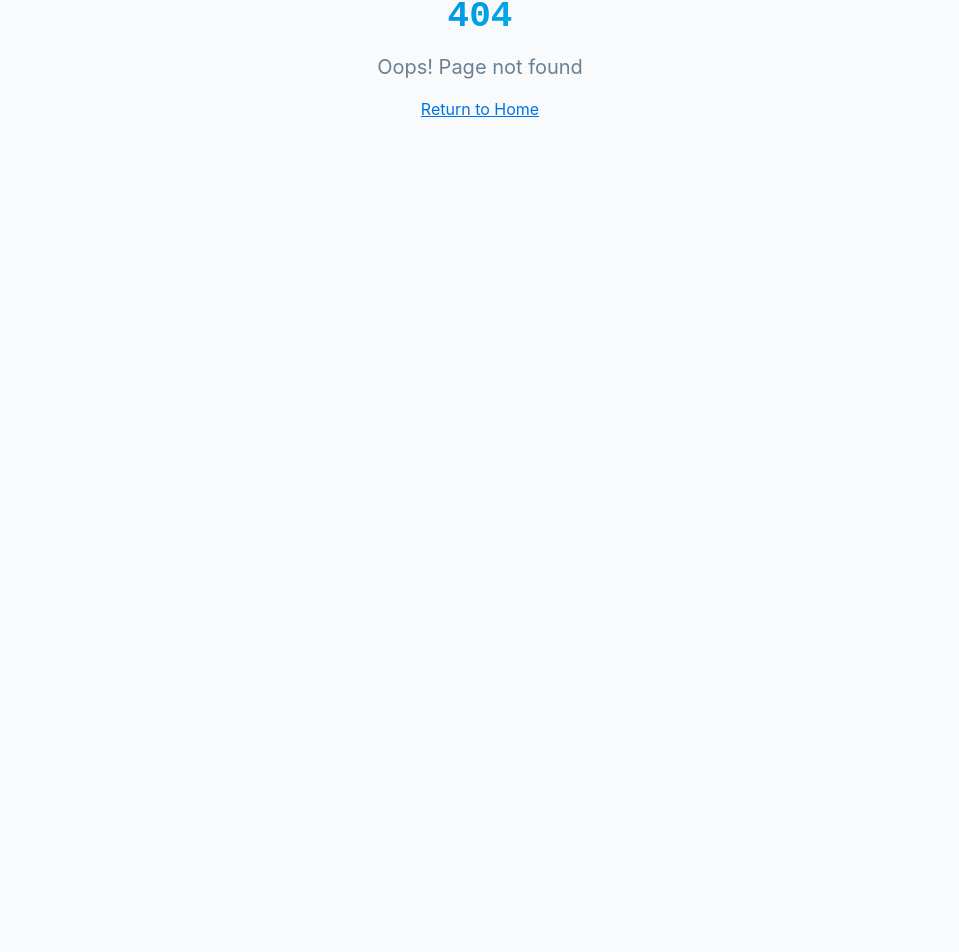
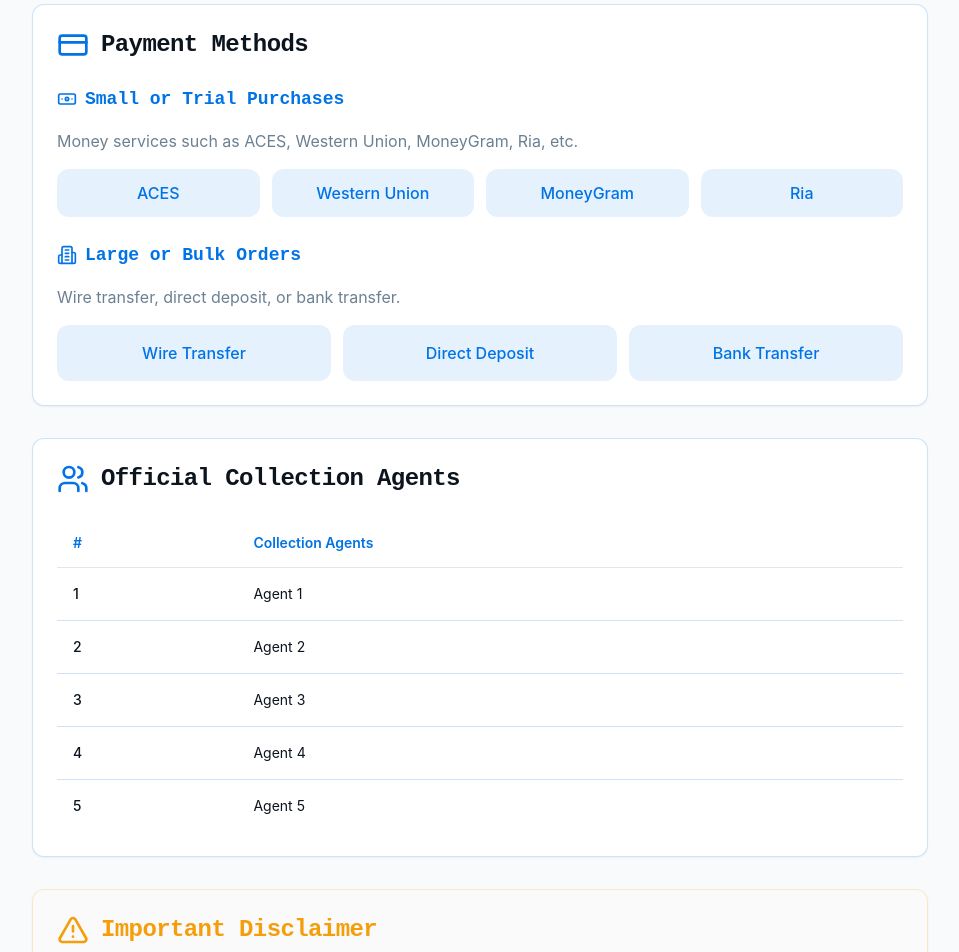
Before and after one commit to xvxxx/ata-elektronik, a React (Vite) app: page /collection-agents.html in a window 1280 px wide. Before the commit this address had no page. Shown: the part 341-1293 px from the top of the page, without its empty margins (160-1119 px from the left). Before the commit the page ends 800 px from the top, so only its background shows below. Built offline with nearby package versions, Linux system fonts and the light colour scheme.

Commit message:
Update pages and footer icons
Convert pages to HTML, update About page content, enhance Contact page with distribution outlets and map, create "Collection Agents / Accounts Payable" page, and replace footer icons.

```diff
--- a/src/App.tsx
+++ b/src/App.tsx
@@ -17,6 +17,7 @@ import MetalDetectors from "./pages/MetalDetectors";
 import AudioAccessories from "./pages/AudioAccessories";
 import FAQ from "./pages/FAQ";
 import PaymentMethods from "./pages/PaymentMethods";
+import CollectionAgents from "./pages/CollectionAgents";
 
 const queryClient = new QueryClient();
 
@@ -28,18 +29,19 @@ const App = () => (
       <BrowserRouter>
         <Routes>
           <Route path="/" element={<HomePage />} />
-          <Route path="/about" element={<AboutPage />} />
-          <Route path="/services" element={<ServicesPage />} />
-          <Route path="/contact" element={<ContactPage />} />
-          <Route path="/smartphones-wearables" element={<SmartphonesWearables />} />
-          <Route path="/gaming-entertainment" element={<GamingEntertainment />} />
-          <Route path="/smart-home" element={<SmartHome />} />
-          <Route path="/laptops-computing" element={<LaptopsComputing />} />
-          <Route path="/power-tools" element={<PowerTools />} />
-          <Route path="/metal-detectors" element={<MetalDetectors />} />
-          <Route path="/audio-accessories" element={<AudioAccessories />} />
-          <Route path="/faq" element={<FAQ />} />
-          <Route path="/payment-methods" element={<PaymentMethods />} />
+          <Route path="/about.html" element={<AboutPage />} />
+          <Route path="/services.html" element={<ServicesPage />} />
+          <Route path="/contact.html" element={<ContactPage />} />
+          <Route path="/smartphones-wearables.html" element={<SmartphonesWearables />} />
+          <Route path="/gaming-entertainment.html" element={<GamingEntertainment />} />
+          <Route path="/smart-home.html" element={<SmartHome />} />
+          <Route path="/laptops-computing.html" element={<LaptopsComputing />} />
+          <Route path="/power-tools.html" element={<PowerTools />} />
+          <Route path="/metal-detectors.html" element={<MetalDetectors />} />
+          <Route path="/audio-accessories.html" element={<AudioAccessories />} />
+          <Route path="/faq.html" element={<FAQ />} />
+          <Route path="/payment-methods.html" element={<PaymentMethods />} />
+          <Route path="/collection-agents.html" element={<CollectionAgents />} />
           {/* ADD ALL CUSTOM ROUTES ABOVE THE CATCH-ALL "*" ROUTE */}
           <Route path="*" element={<NotFound />} />
         </Routes>
--- a/src/components/Footer.tsx
+++ b/src/components/Footer.tsx
@@ -1,4 +1,4 @@
-import { Mail, Phone, MapPin, Linkedin, Twitter, Facebook, Zap } from 'lucide-react';
+import { Mail, Phone, MapPin, Zap } from 'lucide-react';
 import { Link } from 'react-router-dom';
 
 const Footer = () => {
@@ -26,9 +26,9 @@ const Footer = () => {
   };
 
   const socialLinks = [
-    { name: 'LinkedIn', icon: Linkedin, href: '#' },
-    { name: 'Twitter', icon: Twitter, href: '#' },
-    { name: 'Facebook', icon: Facebook, href: '#' },
+    { name: 'Call', icon: Phone, href: 'tel:+4915215738607' },
+    { name: 'Email', icon: Mail, href: 'mailto:sales@ata-elektronik.de' },
+    { name: 'WhatsApp', icon: Phone, href: 'https://wa.me/4915215738607' },
   ];
 
   return (
@@ -58,15 +58,15 @@ const Footer = () => {
             <div className="space-y-3">
               <div className="flex items-center space-x-3 text-sm text-muted-foreground">
                 <MapPin className="h-4 w-4 text-primary" />
-                <span>Musterstraße 123, 12345 Berlin, Germany</span>
+                <span>Berliner Str. 150, 42277 Wuppertal, Germany</span>
               </div>
               <div className="flex items-center space-x-3 text-sm text-muted-foreground">
                 <Phone className="h-4 w-4 text-primary" />
-                <span>+49 (0) 30 12345678</span>
+                <span>+49 152 157 386 07</span>
               </div>
               <div className="flex items-center space-x-3 text-sm text-muted-foreground">
                 <Mail className="h-4 w-4 text-primary" />
-                <span>info@ata-elektronik.de</span>
+                <span>sales@ata-elektronik.de</span>
               </div>
             </div>
 
--- a/src/components/Navigation.tsx
+++ b/src/components/Navigation.tsx
@@ -19,10 +19,10 @@ const Navigation = () => {
 
   const navigation = [
     { name: 'Home', href: '/' },
-    { name: 'About', href: '/about' },
-    { name: 'Services', href: '/services' },
-    { name: 'Contact', href: '/contact' },
-    { name: 'FAQ', href: '/faq' },
+    { name: 'About', href: '/about.html' },
+    { name: 'Services', href: '/services.html' },
+    { name: 'Contact', href: '/contact.html' },
+    { name: 'FAQ', href: '/faq.html' },
   ];
 
   const isActive = (path: string) => location.pathname === path;
--- a/src/pages/About.tsx
+++ b/src/pages/About.tsx
@@ -175,42 +175,51 @@ const AboutPage = () => {
         </div>
       </section>
 
-      {/* Company Timeline */}
+      {/* Product Categories */}
       <section className="py-20 bg-card border-y border-border">
         <div className="max-w-7xl mx-auto px-4 sm:px-6 lg:px-8">
           <div className="text-center mb-16">
             <h2 className="text-3xl md:text-4xl font-display font-bold text-foreground mb-4">
-              Our <span className="gradient-text">Journey</span>
+              Product <span className="gradient-text">Categories</span>
             </h2>
             <p className="text-lg text-muted-foreground max-w-3xl mx-auto">
-              Key milestones that have shaped our growth and established our position as a leading electronic components supplier.
+              We offer a broad portfolio of electronic products, carefully curated to meet the demands of both industrial professionals and tech enthusiasts. Our products span across various categories:
             </p>
           </div>
 
-          <div className="relative">
-            <div className="absolute left-4 md:left-1/2 transform md:-translate-x-1/2 h-full w-1 bg-tech-gradient rounded-full" />
-
-            <div className="space-y-12">
-              {milestones.map((milestone, index) => (
-                <div key={index} className={`flex items-center ${index % 2 === 0 ? 'md:flex-row' : 'md:flex-row-reverse'}`}>
-                  <div className={`flex-1 ${index % 2 === 0 ? 'md:text-right md:pr-8' : 'md:text-left md:pl-8'}`}>
-                    <div className="ml-12 md:ml-0">
-                      <div className="inline-block px-4 py-2 bg-primary/10 border border-primary/20 rounded-full text-primary font-semibold mb-2">
-                        {milestone.year}
-                      </div>
-                      <h3 className="text-xl font-display font-semibold text-foreground mb-2">
-                        {milestone.title}
-                      </h3>
-                      <p className="text-muted-foreground leading-relaxed">
-                        {milestone.description}
-                      </p>
-                    </div>
-                  </div>
-
-                  <div className="absolute left-0 w-8 h-8 bg-primary rounded-full border-4 border-background md:left-1/2 md:transform md:-translate-x-1/2" />
+          <div className="grid grid-cols-1 md:grid-cols-2 lg:grid-cols-3 gap-8">
+            {[
+              { name: 'Smartphones & Wearables', image: 'https://ata-elektronik.de/img/smart.jpg', link: '/smartphones-wearables.html' },
+              { name: 'Home Entertainment & Gaming', image: 'https://ata-elektronik.de/img/gaming.jpg', link: '/gaming-entertainment.html' },
+              { name: 'Smart Home & Appliances', image: 'https://ata-elektronik.de/img/appliances.jpg', link: '/smart-home.html' },
+              { name: 'Laptops & Computing', image: 'https://ata-elektronik.de/img/computers.jpg', link: '/laptops-computing.html' },
+              { name: 'Power Tools', image: 'https://ata-elektronik.de/img/tools.jpg', link: '/power-tools.html' },
+              { name: 'Metal Detector', image: 'https://ata-elektronik.de/img/detector.jpg', link: '/metal-detectors.html' },
+              { name: 'Audio & Accessories', image: 'https://ata-elektronik.de/img/audio.jpg', link: '/audio-accessories.html' }
+            ].map((category, index) => (
+              <Card key={index} className="group glow-hover border-primary/10 hover:border-primary/30 overflow-hidden">
+                <div className="relative aspect-video overflow-hidden">
+                  <img
+                    src={category.image}
+                    alt={category.name}
+                    className="w-full h-full object-cover group-hover:scale-105 transition-transform duration-500"
+                  />
+                  <div className="absolute inset-0 bg-tech-gradient opacity-0 group-hover:opacity-20 transition-opacity duration-300" />
                 </div>
-              ))}
-            </div>
+                <CardContent className="p-6 text-center">
+                  <h3 className="text-lg font-display font-semibold text-foreground mb-4">
+                    {category.name}
+                  </h3>
+                  <Button
+                    variant="outline"
+                    className="border-primary/20 hover:border-primary/40 text-primary hover:bg-primary/10"
+                    onClick={() => window.location.href = category.link}
+                  >
+                    View Products
+                  </Button>
+                </CardContent>
+              </Card>
+            ))}
           </div>
         </div>
       </section>
--- /dev/null
+++ b/src/pages/CollectionAgents.tsx
@@ -0,0 +1,156 @@
+import { Card, CardContent, CardHeader, CardTitle } from "@/components/ui/card";
+import { Table, TableBody, TableCell, TableHead, TableHeader, TableRow } from "@/components/ui/table";
+import { CreditCard, Building2, Banknote, AlertTriangle, Users } from "lucide-react";
+
+const CollectionAgents = () => {
+  const collectionAgents = [
+    { id: 1, name: "Agent 1" },
+    { id: 2, name: "Agent 2" },
+    { id: 3, name: "Agent 3" },
+    { id: 4, name: "Agent 4" },
+    { id: 5, name: "Agent 5" }
+  ];
+
+  return (
+    <div className="min-h-screen bg-background pt-20">
+      <div className="container mx-auto px-4 py-16">
+        <div className="text-center mb-16">
+          <h1 className="text-4xl md:text-5xl font-bold mb-6 font-orbitron bg-gradient-primary bg-clip-text text-transparent">
+            Collection Agents & Accounts Payable
+          </h1>
+          <p className="text-xl text-muted-foreground max-w-3xl mx-auto leading-relaxed">
+            Official payment instructions and authorized collection agents for secure transactions
+          </p>
+        </div>
+
+        <div className="max-w-4xl mx-auto space-y-8">
+          {/* Payment Methods */}
+          <Card className="glass-card border-primary/20">
+            <CardHeader>
+              <CardTitle className="flex items-center space-x-3 text-2xl font-orbitron">
+                <CreditCard className="h-8 w-8 text-primary" />
+                <span>Payment Methods</span>
+              </CardTitle>
+            </CardHeader>
+            <CardContent className="space-y-6">
+              {/* Small Orders */}
+              <div className="space-y-4">
+                <h3 className="text-lg font-semibold text-primary flex items-center space-x-2">
+                  <Banknote className="h-5 w-5" />
+                  <span>Small or Trial Purchases</span>
+                </h3>
+                <p className="text-muted-foreground">
+                  Money services such as ACES, Western Union, MoneyGram, Ria, etc.
+                </p>
+                <div className="grid grid-cols-2 md:grid-cols-4 gap-3">
+                  {['ACES', 'Western Union', 'MoneyGram', 'Ria'].map((service) => (
+                    <div key={service} className="text-center p-3 rounded-lg bg-primary/10">
+                      <span className="font-medium text-primary">{service}</span>
+                    </div>
+                  ))}
+                </div>
+              </div>
+
+              {/* Large Orders */}
+              <div className="space-y-4">
+                <h3 className="text-lg font-semibold text-primary flex items-center space-x-2">
+                  <Building2 className="h-5 w-5" />
+                  <span>Large or Bulk Orders</span>
+                </h3>
+                <p className="text-muted-foreground">
+                  Wire transfer, direct deposit, or bank transfer.
+                </p>
+                <div className="grid md:grid-cols-3 gap-3">
+                  {['Wire Transfer', 'Direct Deposit', 'Bank Transfer'].map((method) => (
+                    <div key={method} className="text-center p-4 rounded-lg bg-primary/10">
+                      <span className="font-medium text-primary">{method}</span>
+                    </div>
+                  ))}
+                </div>
+              </div>
+            </CardContent>
+          </Card>
+
+          {/* Collection Agents Table */}
+          <Card className="glass-card border-primary/20">
+            <CardHeader>
+              <CardTitle className="flex items-center space-x-3 text-2xl font-orbitron">
+                <Users className="h-8 w-8 text-primary" />
+                <span>Official Collection Agents</span>
+              </CardTitle>
+            </CardHeader>
+            <CardContent>
+              <Table>
+                <TableHeader>
+                  <TableRow>
+                    <TableHead className="text-primary font-semibold">#</TableHead>
+                    <TableHead className="text-primary font-semibold">Collection Agents</TableHead>
+                  </TableRow>
+                </TableHeader>
+                <TableBody>
+                  {collectionAgents.map((agent) => (
+                    <TableRow key={agent.id} className="border-primary/20">
+                      <TableCell className="font-medium">{agent.id}</TableCell>
+                      <TableCell>{agent.name}</TableCell>
+                    </TableRow>
+                  ))}
+                </TableBody>
+              </Table>
+            </CardContent>
+          </Card>
+
+          {/* Important Disclaimer */}
+          <Card className="glass-card border-amber-500/20 bg-amber-50/10">
+            <CardHeader>
+              <CardTitle className="flex items-center space-x-3 text-2xl font-orbitron text-amber-500">
+                <AlertTriangle className="h-8 w-8" />
+                <span>Important Disclaimer</span>
+              </CardTitle>
+            </CardHeader>
+            <CardContent>
+              <p className="text-lg leading-relaxed">
+                <strong className="text-amber-500">Important:</strong> Payment for small or trial purchases must always be made in favor of our
+                <strong> official Collection Agents or Accounts Payable</strong>. This ensures secure processing and proper order fulfillment.
+              </p>
+              <div className="mt-6 p-4 rounded-lg bg-primary/10">
+                <h4 className="font-semibold text-primary mb-2">Company Details:</h4>
+                <p className="text-sm text-muted-foreground">
+                  ATA Elektronik GmbH<br />
+                  Registration No: HRB 27924<br />
+                  TIN: DE 20716716<br />
+                  Berliner Str. 150, 42277 Wuppertal, Germany
+                </p>
+              </div>
+            </CardContent>
+          </Card>
+
+          {/* Contact for Payment Info */}
+          <Card className="glass-card border-primary/20">
+            <CardContent className="text-center py-8">
+              <h3 className="text-xl font-semibold mb-4 font-orbitron">Need Payment Assistance?</h3>
+              <p className="text-muted-foreground mb-6">
+                Contact our sales team for specific payment instructions and collection agent details.
+              </p>
+              <div className="flex flex-col sm:flex-row gap-4 justify-center">
+                <a
+                  href="mailto:sales@ata-elektronik.de"
+                  className="inline-flex items-center justify-center px-6 py-3 rounded-lg bg-primary text-primary-foreground font-medium hover:bg-primary/90 transition-colors"
+                >
+                  Email Sales Team
+                </a>
+                <a
+                  href="tel:+4915215738607"
+                  className="inline-flex items-center justify-center px-6 py-3 rounded-lg border border-primary text-primary font-medium hover:bg-primary/10 transition-colors"
+                >
+                  Call Sales: +49 152 157 386 07
+                </a>
+              </div>
+            </CardContent>
+          </Card>
+        </div>
+      </div>
+    </div>
+  );
+};
+
+export default CollectionAgents;
--- a/src/pages/Contact.tsx
+++ b/src/pages/Contact.tsx
@@ -25,10 +25,27 @@ const ContactPage = () => {
 
   const handleSubmit = (e: React.FormEvent) => {
     e.preventDefault();
+
+    // Send email to sales@ata-elektronik.de
+    const emailBody = `
+Name: ${formData.name}
+Email: ${formData.email}
+Company: ${formData.company}
+Phone: ${formData.phone}
+Subject: ${formData.subject}
+
+Message:
+${formData.message}
+    `;
+
+    const mailtoLink = `mailto:sales@ata-elektronik.de?subject=${encodeURIComponent(formData.subject)}&body=${encodeURIComponent(emailBody)}`;
+    window.location.href = mailtoLink;
+
     toast({
-      title: 'Message Sent Successfully!',
-      description: 'Thank you for contacting us. We will respond within 24 hours.',
+      title: 'Email client opened!',
+      description: 'Please send the email to complete your inquiry.',
     });
+
     setFormData({
       name: '',
       email: '',
@@ -151,6 +168,9 @@ const ContactPage = () => {
             <p className="text-xl text-muted-foreground max-w-4xl mx-auto leading-relaxed">
               Ready to discuss your electronic component needs? Our experienced team is here to provide
               expert guidance, technical support, and customized solutions for your projects.
+            </p>
+            <p className="text-lg text-muted-foreground max-w-3xl mx-auto mt-4">
+              <strong>Distribution Outlets:</strong> Germany, France, Poland, Portugal, Denmark and Netherlands
             </p>
           </div>
         </div>
@@ -362,23 +382,22 @@ const ContactPage = () => {
           </div>
 
           <div className="grid lg:grid-cols-2 gap-16 items-start">
-            {/* Map Placeholder */}
+            {/* Interactive Map */}
             <div className="relative h-96 bg-muted rounded-2xl overflow-hidden border border-primary/10">
-              <div className="absolute inset-0 flex items-center justify-center">
-                <div className="text-center">
-                  <MapPin className="w-16 h-16 text-primary mx-auto mb-4" />
-                  <h3 className="text-xl font-display font-semibold text-foreground mb-2">
-                    Interactive Map
-                  </h3>
-                  <p className="text-muted-foreground">
-                    Berlin, Germany - Headquarters
-                  </p>
-                  <Button className="mt-4 btn-tech">
-                    View on Google Maps
-                  </Button>
-                </div>
+              <iframe
+                src="https://www.google.com/maps/embed?pb=!1m18!1m12!1m3!1d2491.7456479234567!2d7.2083333!3d51.2666667!2m3!1f0!2f0!3f0!3m2!1i1024!2i768!4f13.1!3m3!1m2!1s0x47b8c8b8b8b8b8b8%3A0x8b8b8b8b8b8b8b8b!2sBerliner%20Str.%20150%2C%2042277%20Wuppertal%2C%20Germany!5e0!3m2!1sen!2sus!4v1234567890123"
+                width="100%"
+                height="100%"
+                style={{ border: 0 }}
+                allowFullScreen
+                loading="lazy"
+                referrerPolicy="no-referrer-when-downgrade"
+                className="rounded-2xl"
+              />
+              <div className="absolute bottom-4 left-4 bg-background/90 backdrop-blur-sm px-3 py-2 rounded-lg">
+                <p className="text-sm font-medium">ATA Elektronik GmbH</p>
+                <p className="text-xs text-muted-foreground">Berliner Str. 150, 42277 Wuppertal</p>
               </div>
-              <div className="absolute inset-0 bg-tech-gradient opacity-5" />
             </div>
 
             {/* Office Locations */}
```
